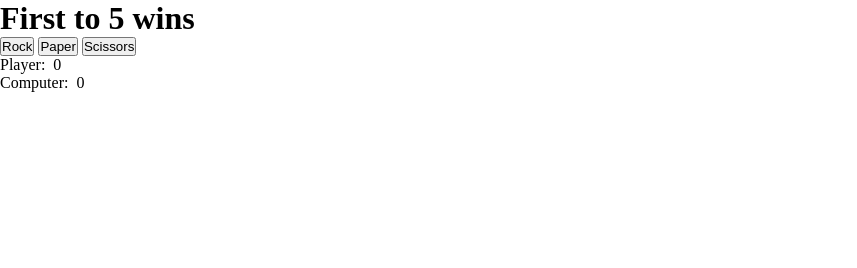
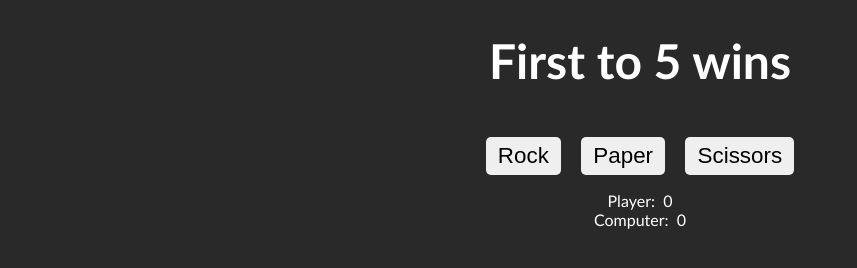
Before and after one commit to Ssekyanzi-Aloysious/console-Rock-Paper-Scissors, a plain HTML site: page index.html in a window 1280 px wide. Shown: the whole page, without its empty margins (0-857 px from the left). Drawn offline with Linux system fonts and the light colour scheme.

Commit message:
final commit

```diff
--- a/styles.css
+++ b/styles.css
@@ -1,4 +1,37 @@
 *{
     margin: 0;
     padding: 0;
+    box-sizing: border-box;
 }
+body{
+    font-family: 'Trebuchet MS', 'Lucida Sans Unicode', 'Lucida Grande', 'Lucida Sans', Arial, sans-serif;
+    background-color: rgb(41, 41, 41);
+    color: white;
+    padding: 2rem 4rem;
+    text-align: center;
+}
+h1{
+    margin-bottom: 2rem;
+    font-size: 48px;
+}
+button{
+    padding: .3rem .7rem;
+    font-size: 1.4rem;
+    border-radius: 5px;
+    border: none;
+    margin: 1rem .5rem;
+    border: 1px solid transparent;
+}
+button:hover{
+    background-color: rgb(41, 41, 41);
+    color: #FFF;
+    border: 1px solid white;
+}
+button:active{
+    color: rgb(41, 41, 41);
+}
+.score{
+    margin-bottom: 1rem;
+}
+.score p{
+}
```
